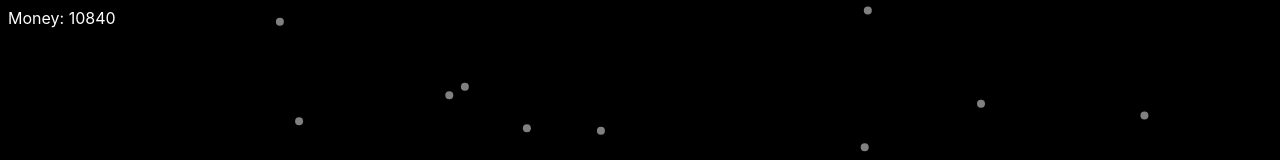
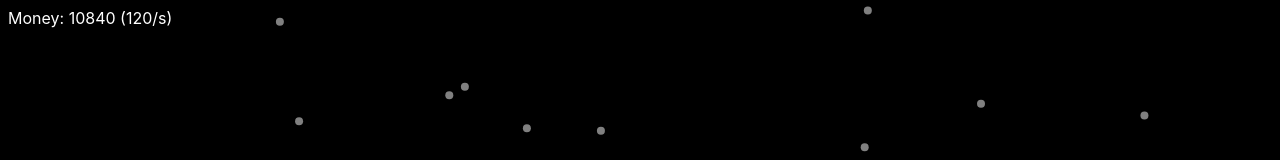
Before and after one commit to painkillergis/parcels, a React (Create React App) app: page / in a window 1280 px wide. Shown: the top 160 px of the page. Built offline with nearby package versions, Linux system fonts and the light colour scheme.

Commit message:
money rate

```diff
--- a/src/App.tsx
+++ b/src/App.tsx
@@ -10,7 +10,9 @@ function App() {
   useCanvasEffect((canvas) => gameEngine.setCanvas(canvas), canvasRef)
 
   const [money, setMoney] = useState(0)
+  const [moneyRate, setMoneyRate] = useState(0)
   const [message, setMessage] = useState<string>()
+  const lastMoney = useRef(money)
   useEffect(() => {
     const eventListener = (action: Action) => {
       switch (action.type) {
@@ -19,6 +21,8 @@ function App() {
             `Insufficient funds. An additional ${action.payload.additionalMoneyRequired} is required.`,
           )
         case 'updateMoney':
+          setMoneyRate(action.payload - lastMoney.current)
+          lastMoney.current = action.payload
           return setMoney(action.payload)
         default:
           throw new Error(`irreducible type '${action.type}'`)
@@ -95,7 +99,7 @@ function App() {
         id="hud"
         style={{ position: 'fixed', padding: '0.5em', color: 'white' }}
       >
-        Money: {money}
+        Money: {money} ({moneyRate}/s)
       </div>
       <Notifications>
         <Notification
```
